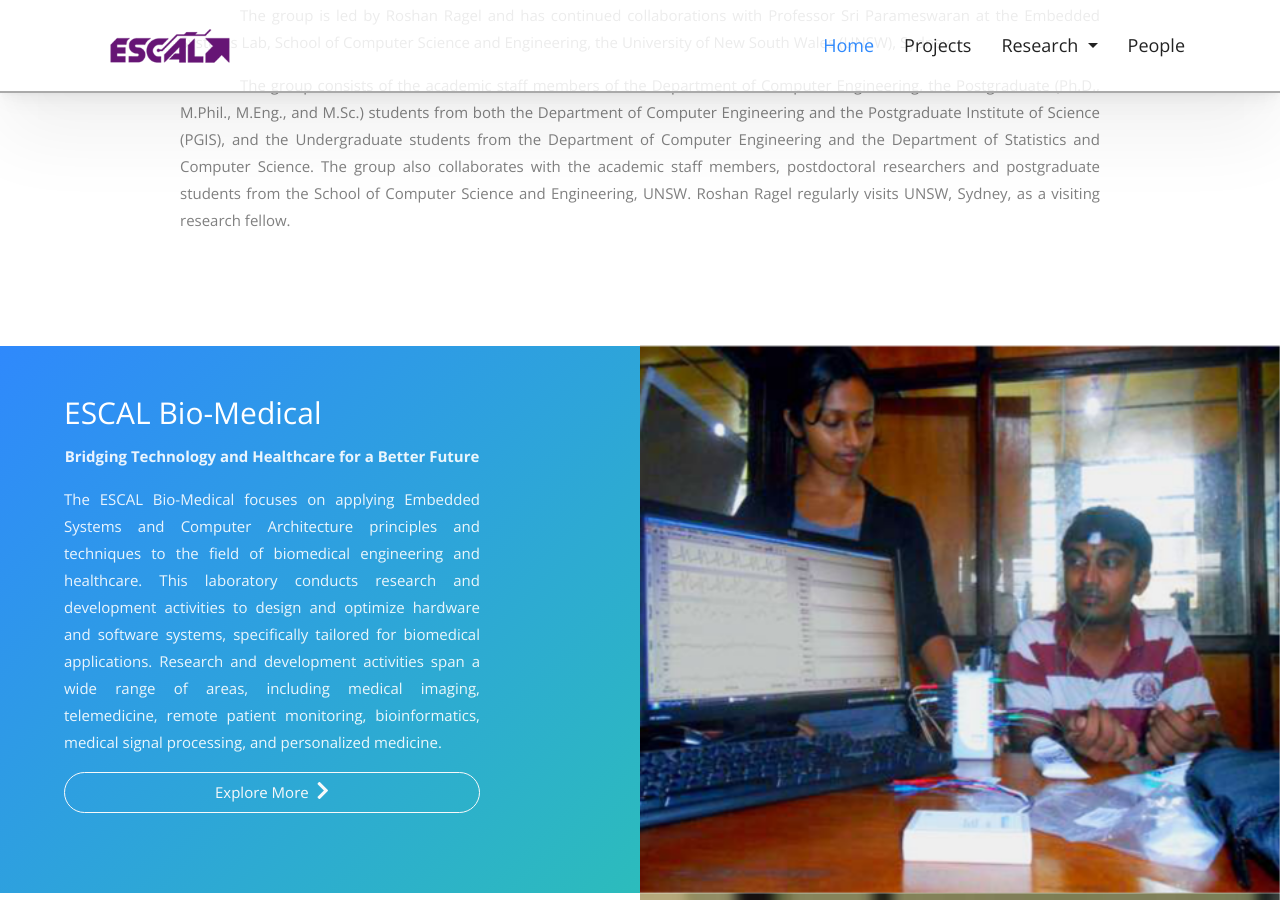
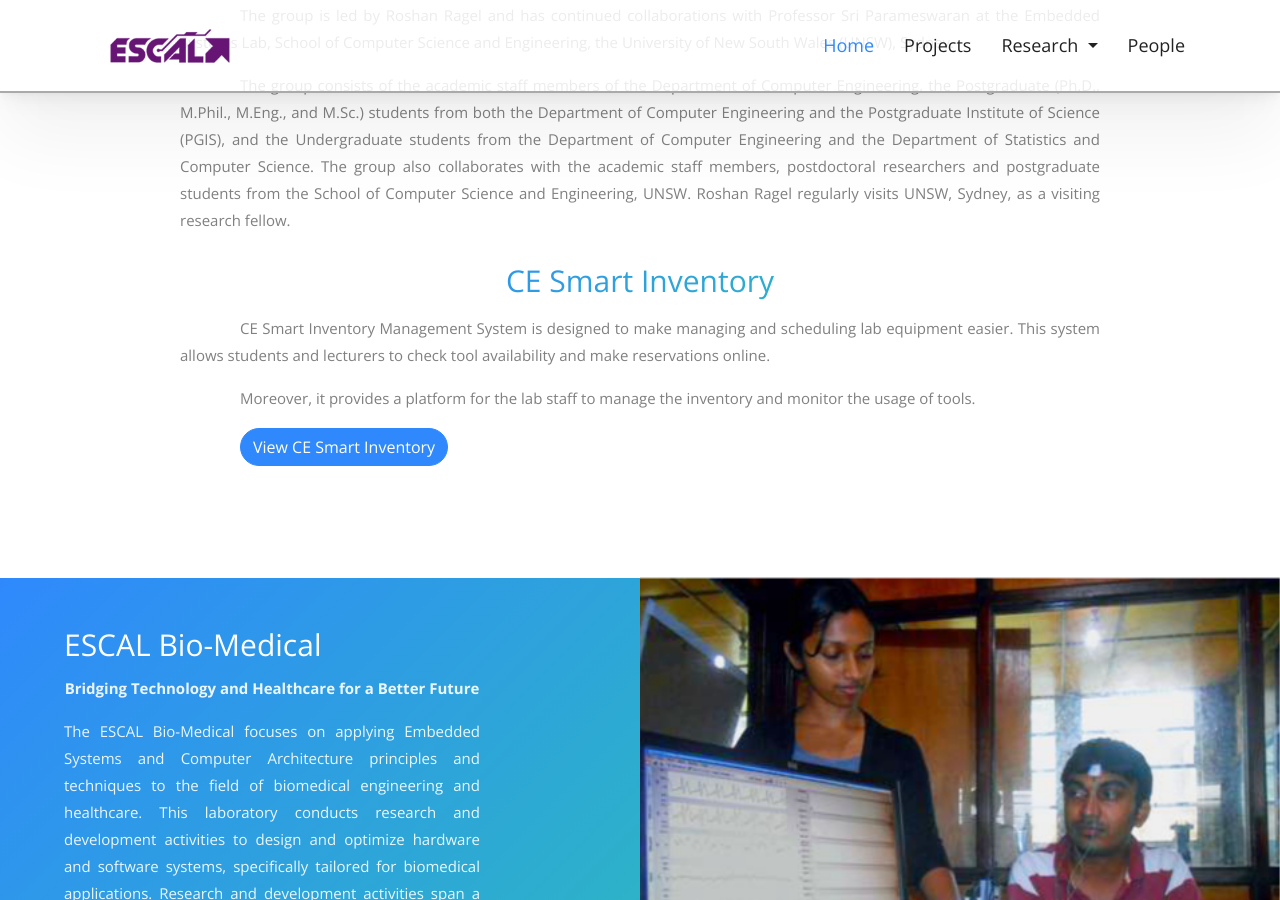
Before and after one commit to cepdnaclk/escal-new, a Jekyll site: the page built from pages/index.html, in a window 1280 px wide and 900 px high, scrolled down 1484 px. Built offline with Jekyll 4.4.1, drawn with Linux system fonts in a browser that asks for light colours; some web fonts are replaced; some of the changed text lies outside the part shown.

Commit message:
Link CE Smart Inventory

```diff
--- a/pages/index.html
+++ b/pages/index.html
@@ -18,7 +18,7 @@ permalink: /
 					<p class="mb-4" data-scrollax="properties: { translateY: '30%', opacity: 1.6 }">Faculty of
 						Engineering,
 						University of Peradeniya</p>
-					<!-- <p data-scrollax="properties: { translateY: '30%', opacity: 1.6 }"><a href="#" class="btn btn-primary px-4 py-3">Make an Appointment</a></p> -->
+					<p data-scrollax="properties: { translateY: '30%', opacity: 1.6 }"><a href="https://inventory.ce.pdn.ac.lk/" class="btn btn-primary px-4 py-3">View CE Smart Inventory</a></p>
 				</div>
 			</div>
 		</div>
@@ -37,6 +37,7 @@ permalink: /
 					<p class="mb-4" data-scrollax="properties: { translateY: '30%', opacity: 1.6 }">Faculty of
 						Engineering,
 						University of Peradeniya</p>
+					<p data-scrollax="properties: { translateY: '30%', opacity: 1.6 }"><a href="https://inventory.ce.pdn.ac.lk/" class="btn btn-primary px-4 py-3">View CE Smart Inventory</a></p>
 				</div>
 			</div>
 		</div>
@@ -55,6 +56,7 @@ permalink: /
 					<p class="mb-4" data-scrollax="properties: { translateY: '30%', opacity: 1.6 }">Faculty of
 						Engineering,
 						University of Peradeniya</p>
+					<p data-scrollax="properties: { translateY: '30%', opacity: 1.6 }"><a href="https://inventory.ce.pdn.ac.lk/" class="btn btn-primary px-4 py-3">View CE Smart Inventory</a></p>
 				</div>
 			</div>
 		</div>
@@ -73,7 +75,7 @@ permalink: /
 					<p class="mb-4" data-scrollax="properties: { translateY: '30%', opacity: 1.6 }">Faculty of
 						Engineering,
 						University of Peradeniya</p>
-					<!-- <p data-scrollax="properties: { translateY: '30%', opacity: 1.6 }"><a href="#" class="btn btn-primary px-4 py-3">Make an Appointment</a></p> -->
+					<p data-scrollax="properties: { translateY: '30%', opacity: 1.6 }"><a href="https://inventory.ce.pdn.ac.lk/" class="btn btn-primary px-4 py-3">View CE Smart Inventory</a></p>
 				</div>
 			</div>
 		</div>
@@ -89,7 +91,7 @@ permalink: /
 				<img src="../assets/images/floorplan.JPG" alt="Description of the image" class="img-fluid">
 			</div>
 		</div>
-		<div class="row justify-content-center ftco-animate mb-5 pb-5">
+		<div class="row justify-content-center ftco-animate mb-2">
 			<p class="col-md-10" style="text-indent: 60px; text-align: justify;">
 				The Embedded Systems and Computer Architecture Laboratory (ESCAL) is a research group at the Department
 				of Computer Engineering at the University of Peradeniya. The primary focus of the group is inclined
@@ -112,7 +114,30 @@ permalink: /
 			</p>
 		</div>
 	</div>
-	<div class="container-wrap mt-5">
+
+	<div class="container">
+		<div class="row justify-content-center mb-1">
+			<div class="col-md-7 text-center heading-section ftco-animate">
+				<h2 class="mb-2">CE Smart Inventory</h2>
+			</div>
+		</div>
+		<div class="row justify-content-center ftco-animate mb-5 pb-5">
+			<p class="col-md-10" style="text-indent: 60px; text-align: justify;">
+				CE Smart Inventory Management System is designed to make managing and scheduling lab equipment easier.
+				This system allows students and lecturers to check tool availability and make reservations online.
+			</p>
+			<p class="col-md-10" style="text-indent: 60px; text-align: justify;">
+				Moreover, it provides a platform for the lab staff to manage the inventory and monitor the usage of tools.
+			</p>
+			<p class="col-md-10" style="text-indent: 60px; text-align: justify;">
+				<button type="button" class="btn btn-primary" data-toggle="modal" data-target="#exampleModal" onclick="window.open('https://inventory.ce.pdn.ac.lk/', '_blank')">
+					View CE Smart Inventory
+				</button>
+			</p>
+		</div>
+	</div>
+
+	<div class="container-wrap">
 		<div class="row d-flex no-gutters">
 			<div class="col-md-6 d-flex">
 				<div class="about-wrap">
```
